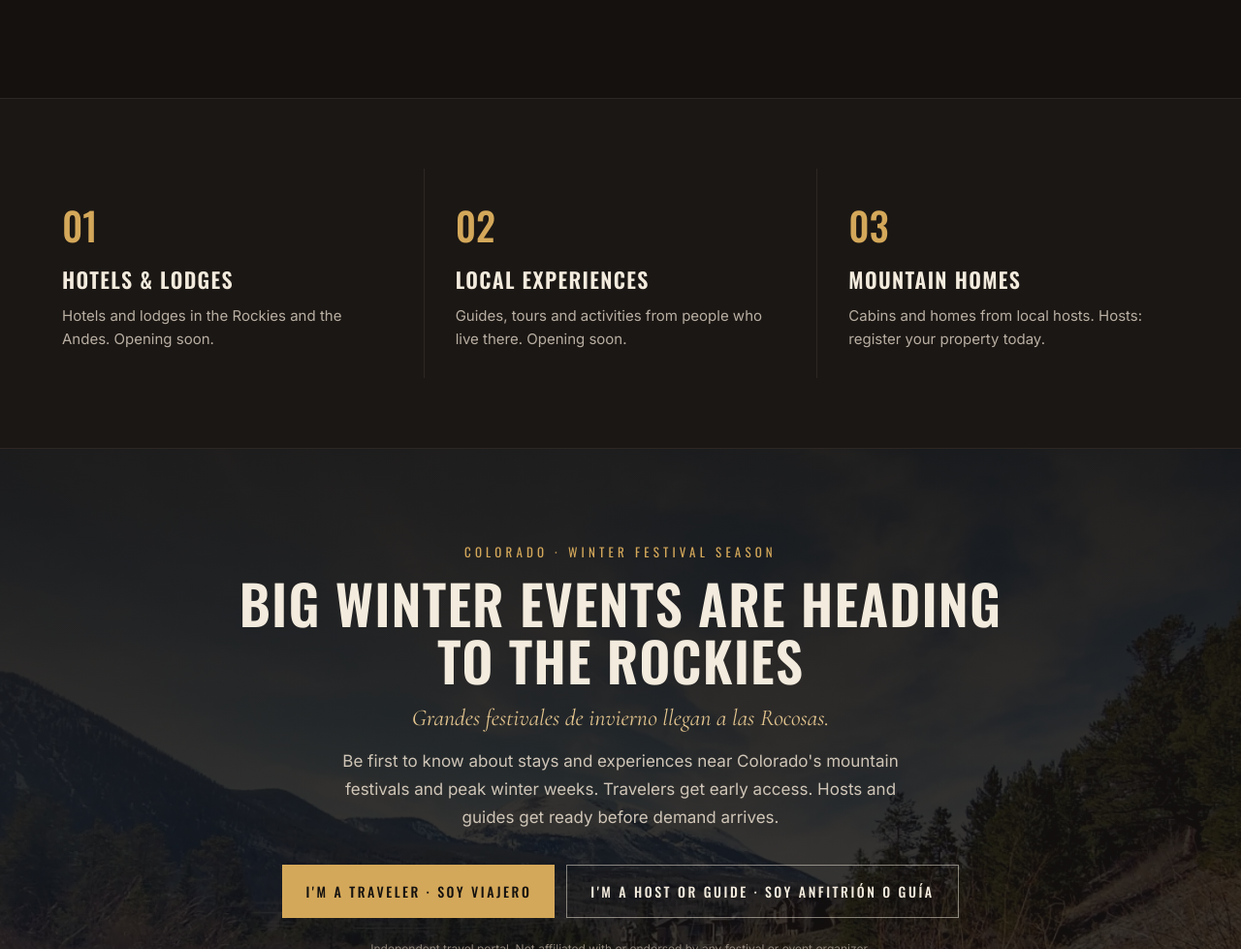
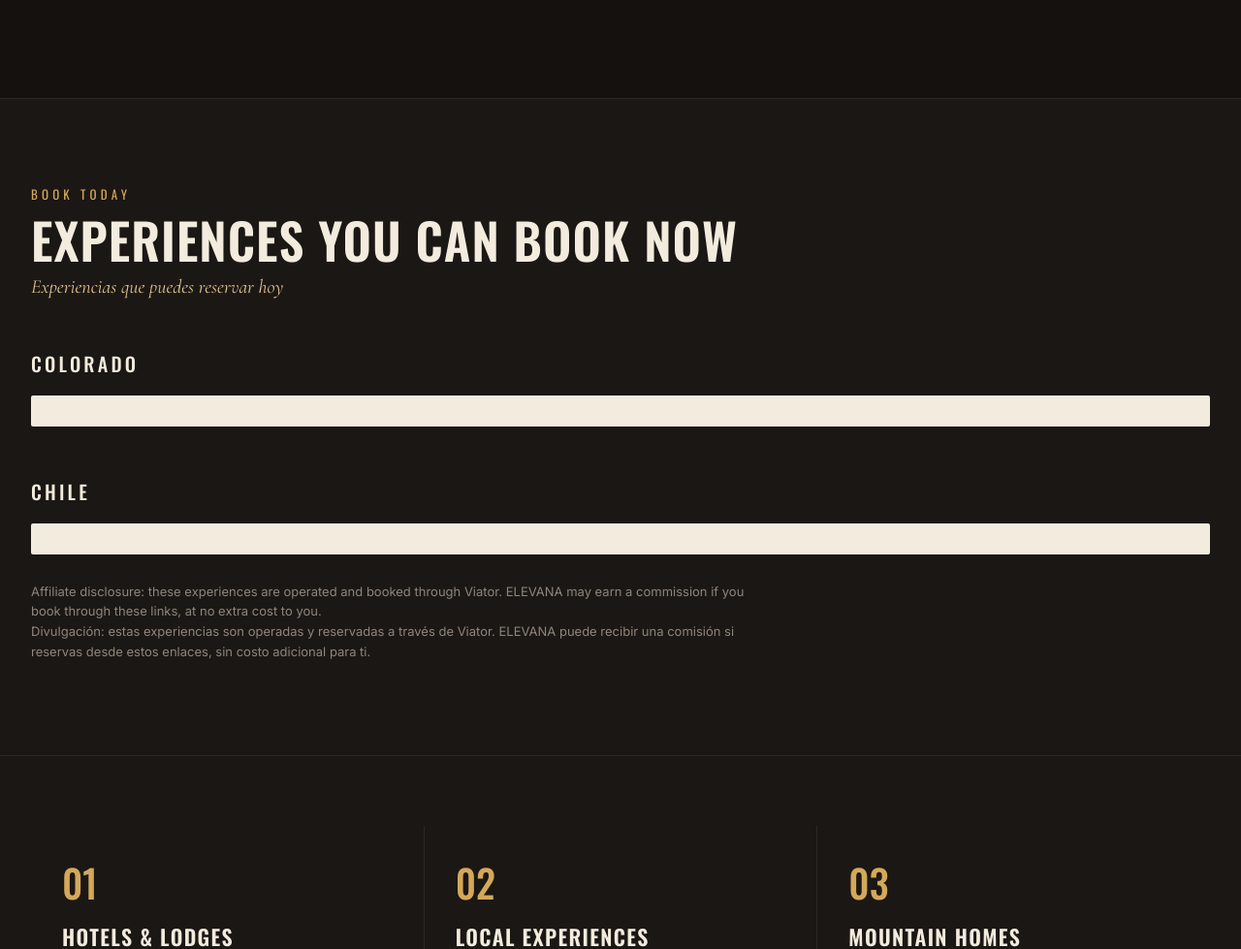
Before and after one commit to contactoamileup-deepclean/elevana-site, a plain HTML site: page index.html in a window 1280 px wide. Shown: the part 3318-4297 px from the top of the page at 97% size. Drawn offline with nearby package versions, Linux system fonts and the light colour scheme; a script that the page names is missing.

Commit message:
Add Viator affiliate experiences section with disclosure
Co-Authored-By: Claude Sonnet 5.5 <noreply@anthropic.com>
Claude-Session: https://claude.ai/code/session_01CUGMFS9o6pxfHD73pRb5st

```diff
--- a/index.html
+++ b/index.html
@@ -226,6 +226,28 @@ The Rockies · The Andes · Patagonia
 </div>
 </section>
 
+<!-- BOOKABLE EXPERIENCES (Viator affiliate widgets) -->
+<section id="book-experiences" style="background: #1B1714; border-top: 1px solid #2E2723">
+<div style="max-width: 1280px; margin: 0 auto; padding: 88px 32px 96px">
+<p style="margin: 0; font-family: Oswald, sans-serif; font-size: 13px; letter-spacing: 0.32em; text-transform: uppercase; color: #D4A85A">Book today</p>
+<h2 style="margin: 12px 0 0; font-family: Oswald, sans-serif; font-weight: 600; font-size: clamp(36px, 4vw, 54px); line-height: 1; text-transform: uppercase; letter-spacing: 0.02em">Experiences you can book now</h2>
+<p style="margin: 10px 0 0; font-family: 'Cormorant Garamond', serif; font-style: italic; font-size: 20px; color: #E2C48E">Experiencias que puedes reservar hoy</p>
+
+<h3 style="margin: 52px 0 18px; font-family: Oswald, sans-serif; font-weight: 500; font-size: 20px; letter-spacing: 0.16em; text-transform: uppercase; color: #F3EBDD">Colorado</h3>
+<div style="background: #F3EBDD; padding: 16px; border-radius: 2px">
+<div data-vi-partner-id="P00333327" data-vi-widget-ref="W-a76e74ee-d101-436a-8cf1-98cede6bb47b"></div>
+</div>
+
+<h3 style="margin: 52px 0 18px; font-family: Oswald, sans-serif; font-weight: 500; font-size: 20px; letter-spacing: 0.16em; text-transform: uppercase; color: #F3EBDD">Chile</h3>
+<div style="background: #F3EBDD; padding: 16px; border-radius: 2px">
+<div data-vi-partner-id="P00333327" data-vi-widget-ref="W-3d103519-5ad6-49f6-8ded-20d142904525"></div>
+</div>
+
+<p style="margin: 28px 0 0; font-size: 13px; line-height: 1.6; color: #8F857A; max-width: 760px">Affiliate disclosure: these experiences are operated and booked through Viator. ELEVANA may earn a commission if you book through these links, at no extra cost to you.<br>Divulgación: estas experiencias son operadas y reservadas a través de Viator. ELEVANA puede recibir una comisión si reservas desde estos enlaces, sin costo adicional para ti.</p>
+</div>
+<script async src="https://www.viator.com/orion/partner/widget.js"></script>
+</section>
+
 <!-- THREE WAYS TO BOOK -->
 <section id="stays" style="background: #1B1714; border-top: 1px solid #2E2723; border-bottom: 1px solid #2E2723">
 <div style="max-width: 1280px; margin: 0 auto; padding: 72px 32px; display: flex; flex-wrap: wrap; gap: 0">
```
